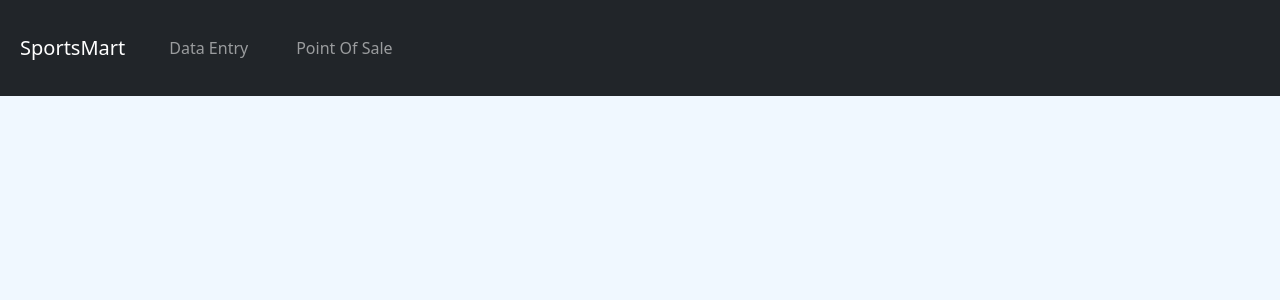
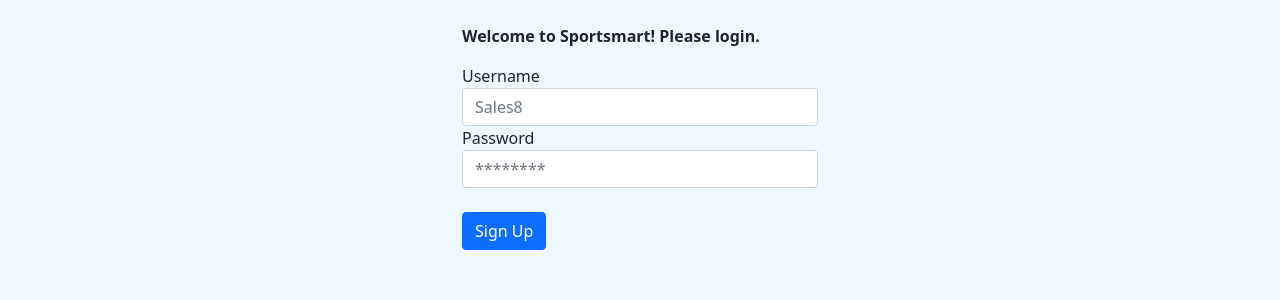
Before and after one commit to jlove-dev/sportsmart-v3, an Angular app: page / in a window 1280 px wide. Shown: the top 300 px of the page. Built offline with nearby package versions, Linux system fonts and the light colour scheme.

Commit message:
Completed implementation of JWT with login screen. Still need to configure the routes to direct to home after a successful login however the JWT can be seen in the local storage of the browser.

```diff
--- a/src/app/app-routing.module.ts
+++ b/src/app/app-routing.module.ts
@@ -6,14 +6,16 @@
 import {AddItemComponent} from "./modules/data-entry/components/add-item/add-item.component";
 import {FindVendorComponent} from "./modules/data-entry/components/find-vendor/find-vendor.component";
 import {FindItemComponent} from "./modules/point-of-sale/components/find-item/find-item.component";
+import {LoginComponentComponent} from "./shared/components/login-component/login-component.component";
 
 const routes: Routes = [
-  {path: '', component: HomeScreenComponent},
+  {path: '', component: LoginComponentComponent},
   {path: 'add-seller', component: AddSellerComponent},
   {path: 'add-item', component: AddItemComponent},
   {path: 'find-vendor', component: FindVendorComponent},
   {path: 'sell-item', component: SellItemComponent},
-  {path: 'find-item', component: FindItemComponent}
+  {path: 'find-item', component: FindItemComponent},
+  {path: 'home', component: HomeScreenComponent}
 ];
 
 @NgModule({
--- a/src/app/app.component.html
+++ b/src/app/app.component.html
@@ -1,2 +1 @@
-<app-nav-header></app-nav-header>
 <router-outlet></router-outlet>
--- a/src/app/shared/components/login-component/login-component.component.html
+++ b/src/app/shared/components/login-component/login-component.component.html
@@ -1 +1,26 @@
-<p>login-component works!</p>
+<div class="container">
+  <br>
+  <div class="row">
+    <p class="col-md-4 offset-md-4" style="font-weight: bolder">
+      Welcome to Sportsmart! Please login.
+    </p>
+  </div>
+  <div class="row">
+    <div class="col-md-4 offset-md-4">
+      <label for = "email">Username </label>
+      <input class = "form-control" type= "email" name = "email" id = "email" placeholder = "Sales8" [(ngModel)]="user.userName">
+    </div>
+  </div>
+  <div class="row">
+    <div class="col-md-4 offset-md-4">
+      <label>Password </label>
+      <input class = "form-control" type = "password" name = "password" placeholder = "********" [(ngModel)]="user.password">
+    </div>
+  </div>
+  <br>
+  <div class="row">
+    <div class="col-md-4 offset-md-4">
+      <button class="btn btn-primary" (click)="login()">Sign Up</button>
+    </div>
+  </div>
+</div>
--- a/src/app/shared/components/login-component/login-component.component.ts
+++ b/src/app/shared/components/login-component/login-component.component.ts
@@ -1,4 +1,7 @@
 import { Component, OnInit } from '@angular/core';
+import {user} from "../../models/user-class/user";
+import {AuthServiceService} from "../../services/auth-service.service";
+import {Router} from "@angular/router";
 
 @Component({
   selector: 'app-login-component',
@@ -7,9 +10,22 @@
 })
 export class LoginComponentComponent implements OnInit {
 
-  constructor() { }
+  constructor(private authService: AuthServiceService, private router: Router) { }
 
   ngOnInit(): void {
   }
 
+  user: user = {
+    userName: '',
+    password: ''
+  }
+
+  login() {
+    if (this.user.userName && this.user.password) {
+      this.authService.login(this.user.userName, this.user.password).subscribe(() => {
+        this.router.navigateByUrl('/home');
+      })
+    }
+  }
+
 }
--- /dev/null
+++ b/src/app/shared/models/user-class/user.ts
@@ -0,0 +1,4 @@
+export interface user {
+  userName: string,
+  password: string,
+}
--- a/src/app/shared/services/auth-service.service.ts
+++ b/src/app/shared/services/auth-service.service.ts
@@ -2,6 +2,7 @@
 import {HttpClient} from "@angular/common/http";
 import * as moment from 'moment';
 import {auth} from "../models/auth-class/authResponse";
+import {map} from "rxjs";
 
 @Injectable({
   providedIn: 'root'
@@ -10,25 +11,30 @@
 
   constructor(private httpClient: HttpClient) { }
 
-  loginURL = 'http://localhost:3000/login'
+  loginURL = 'http://localhost:8000/login'
 
-  //FIXME - found something about .shareReplay() ? Interesting
-  login(email: string, password: string) {
-    return this.httpClient.post(`${this.loginURL}`, {email, password}).subscribe((response) => {
-      console.log(response);
-    })
+  //TODO - found something about .shareReplay() ? Interesting
+  login(userName: string, password: string) {
+    let params = {
+      userName: userName,
+      password: password
+    }
+    return this.httpClient.get(`${this.loginURL}`, {params})
+      .pipe(map((res: any) => {
+        this.setSession({idToken: res.idToken, expiresIn: res.expiresIn})
+      }))
   };
 
   setSession(authResult: auth) {
-    const expiresAt = moment().add(authResult.expiresIn, 'second');
+    const expiration = moment().add(authResult.expiresIn, 'second');
 
     localStorage.setItem('id', authResult.idToken);
-    localStorage.setItem('expires_at', JSON.stringify(expiresAt.valueOf()));
+    localStorage.setItem('expires', JSON.stringify(expiration.valueOf()));
   };
 
   logout() {
     localStorage.removeItem('idToken');
-    localStorage.removeItem('expires_at');
+    localStorage.removeItem('expires');
   }
 
   isLoggedOut(){
@@ -40,7 +46,7 @@
   }
 
   getExpiration() {
-    const expiration = localStorage.getItem('expires_at');
+    const expiration = localStorage.getItem('expires');
     // @ts-ignore FIXME
     const expiresAt = JSON.parse(expiration);
     return moment(expiresAt);
```
Also changed, not shown: src/app/shared/shared.module.ts (+7 -4 lines), 1 other file (tests, documents, lock files or other folders).
